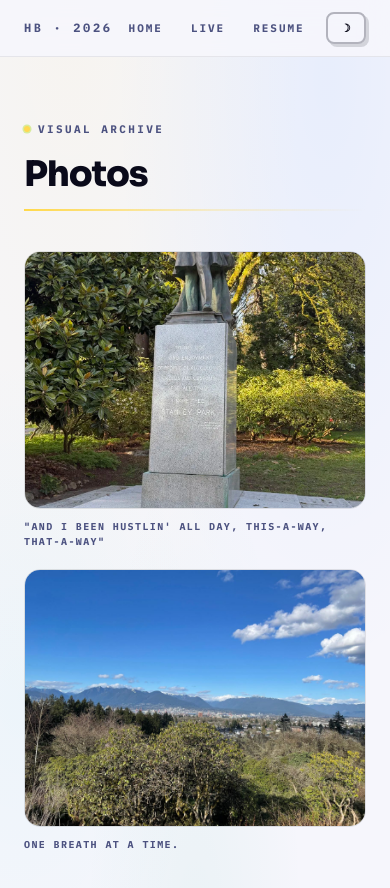
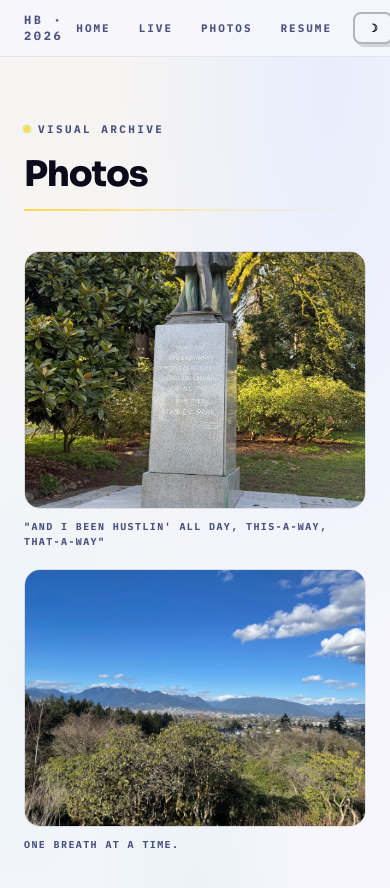
Before and after one commit to Hanbrar/Personal_Website, a React (Vite) app: page /photos in a window 390 px wide. Shown: the top 888 px of the page. Built offline with nearby package versions, Linux system fonts and the light colour scheme.

Commit message:
Show Photos on mobile nav, keep Admin hidden below sm

```diff
--- a/src/App.jsx
+++ b/src/App.jsx
@@ -97,7 +97,7 @@ function Home({ darkMode, setDarkMode }) {
           <div className="flex items-center gap-0.5 sm:gap-1">
             <Link to="/" className="nav-link">Home</Link>
             <Link to="/live" className="nav-link">Live</Link>
-            <Link to="/photos" className="nav-link hidden sm:inline">Photos</Link>
+            <Link to="/photos" className="nav-link">Photos</Link>
             <Link to="/admin" className="nav-link hidden sm:inline">Admin</Link>
             <a href="/Hanryck_Brar_Resume.pdf" target="_blank" rel="noreferrer" className="nav-link">Resume</a>
             <button
--- a/src/pages/Photos.jsx
+++ b/src/pages/Photos.jsx
@@ -31,7 +31,7 @@ export default function Photos({ darkMode, setDarkMode }) {
           <div className="flex items-center gap-0.5 sm:gap-1">
             <Link to="/" className="nav-link">Home</Link>
             <Link to="/live" className="nav-link">Live</Link>
-            <Link to="/photos" className="nav-link hidden sm:inline">Photos</Link>
+            <Link to="/photos" className="nav-link">Photos</Link>
             <Link to="/admin" className="nav-link hidden sm:inline">Admin</Link>
             <a href="/Hanryck_Brar_Resume.pdf" target="_blank" rel="noreferrer" className="nav-link">Resume</a>
             <button
```
